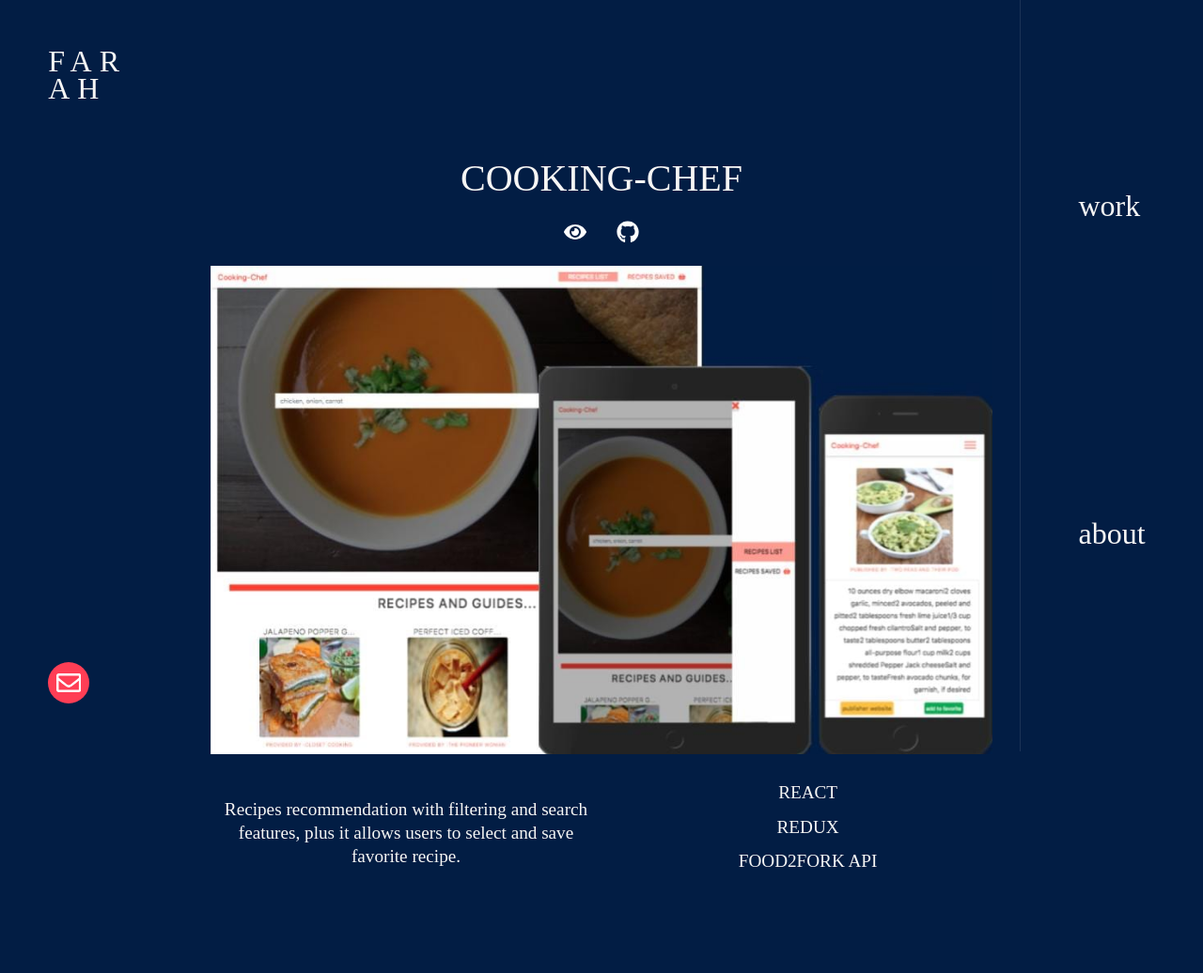
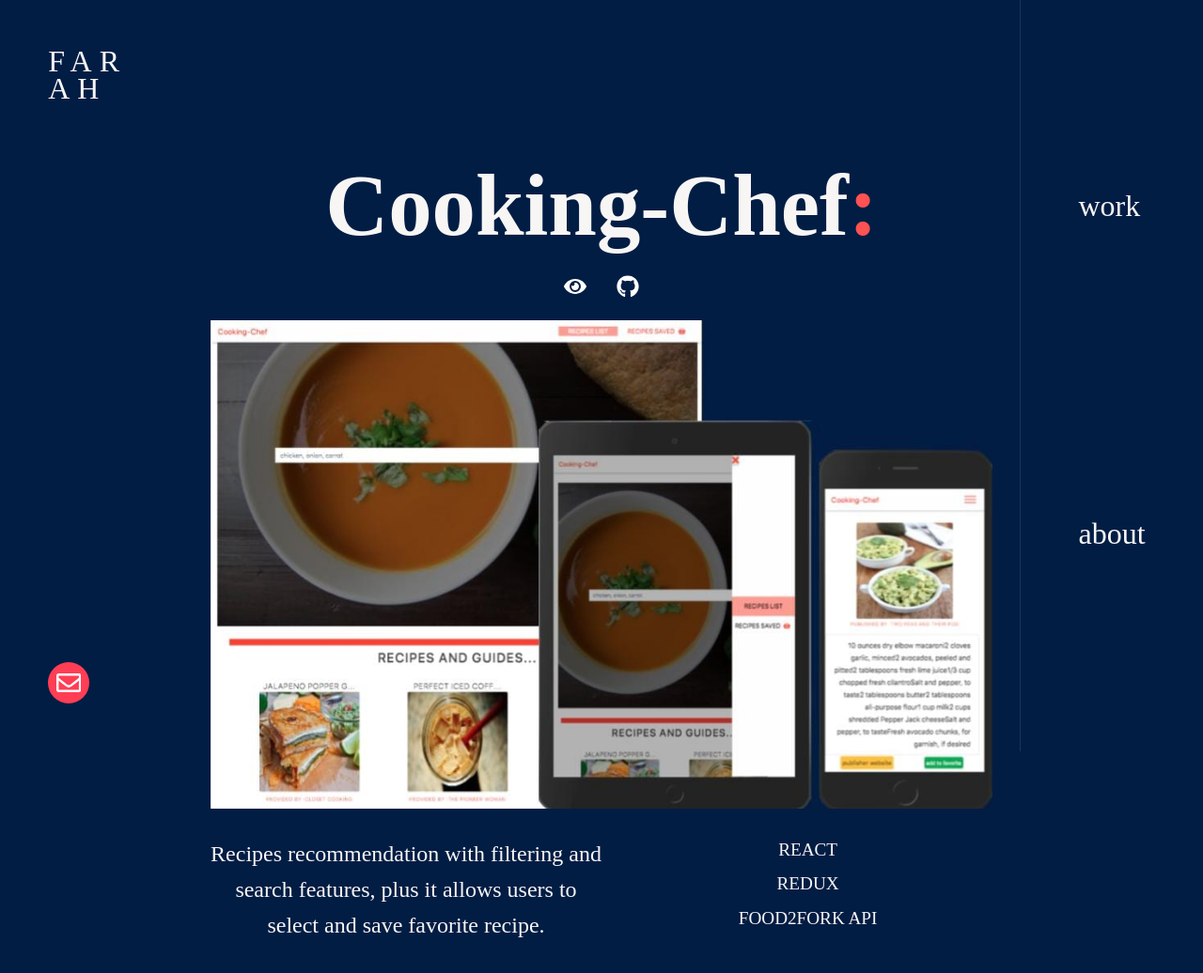
Before and after one commit to FarahMint/gatsby-perso-profile, a Gatsby site: page /work/spoticlone in a window 1280 px wide. Shown: the whole page at 94% size. Before the commit the page ends 1013 px from the top, so only its background shows below. Built offline with nearby package versions, Linux system fonts and the light colour scheme; Gatsby itself is replaced by a stand-in of ours.

Commit message:
use similar  font format

```diff
--- a/src/components/layout.css
+++ b/src/components/layout.css
@@ -1044,11 +1044,9 @@ color:#41B883;
 
 /* template */
 
- .single--container h2{
-  text-align:center;
-  font-weight: 200;
-  text-transform: uppercase;
-  font-size:2.5rem;
+ .single--container h3{
+  font-size: calc(100% + 6vw);
+  text-transform: capitalize;
 }
 
 .single--container .social--links{
@@ -1083,6 +1081,11 @@ color: #FF3E55;
  .template--grid li{
   text-transform: uppercase;
   }
+ .template--grid p{
+  line-height: 38px;
+  color: #F7F6F5;
+  font-size: 1.5rem;
+  }
 
 
 
--- a/src/templates/postTemplate.js
+++ b/src/templates/postTemplate.js
@@ -11,7 +11,8 @@ const PostTemplate = ({ data }) => {
   return (
     <Layout>
       <article className="single--container">
-          <h2>{frontmatter.title}</h2>
+
+          <h3>{frontmatter.title}<span className="color">:</span></h3>
           <div className="social--links">
             <a
               href={frontmatter.preview}
```
